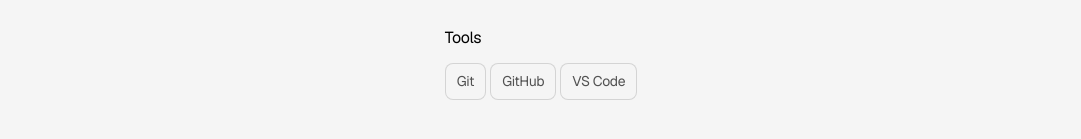
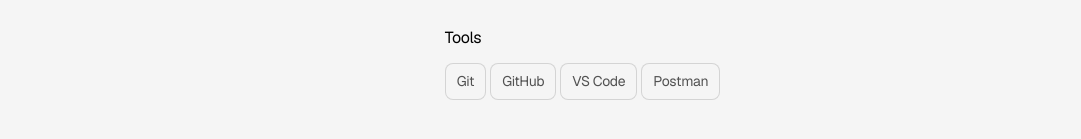
Before and after one commit to abouthashir/portfolio, a React (Vite) app: page / in a window 1280 px wide. Shown: the part 1459-1598 px from the top of the page, without its empty margins (92-1173 px from the left). Built offline with nearby package versions, Linux system fonts and the light colour scheme.

Commit message:
add a new tools on skill

```diff
--- a/src/components/Skills.tsx
+++ b/src/components/Skills.tsx
@@ -7,7 +7,7 @@
     { title: 'Frontend', skills: ['React', 'TypeScript', 'JavaScript', 'HTML & CSS', 'Tailwind CSS'] },
     { title: 'Backend', skills: ['C#', 'ASP.NET Core', 'REST APIs'] },
     { title: 'Database', skills: ['SQL Server'] },
-    { title: 'Tools', skills: ['Git', 'GitHub', 'VS Code'] },
+    { title: 'Tools', skills: ['Git', 'GitHub', 'VS Code', 'Postman'] },
 ]
 
 function Skills() {
```
